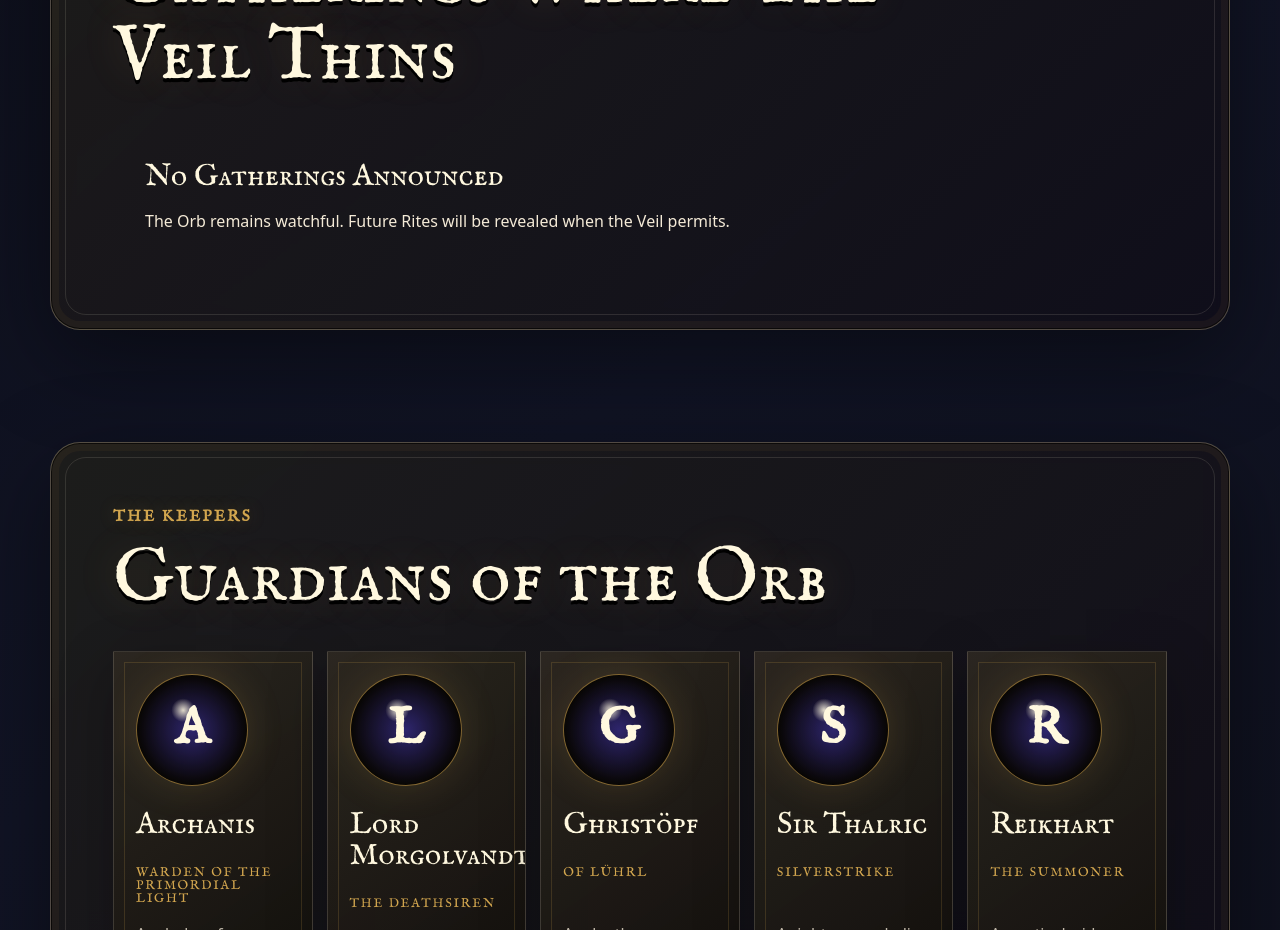
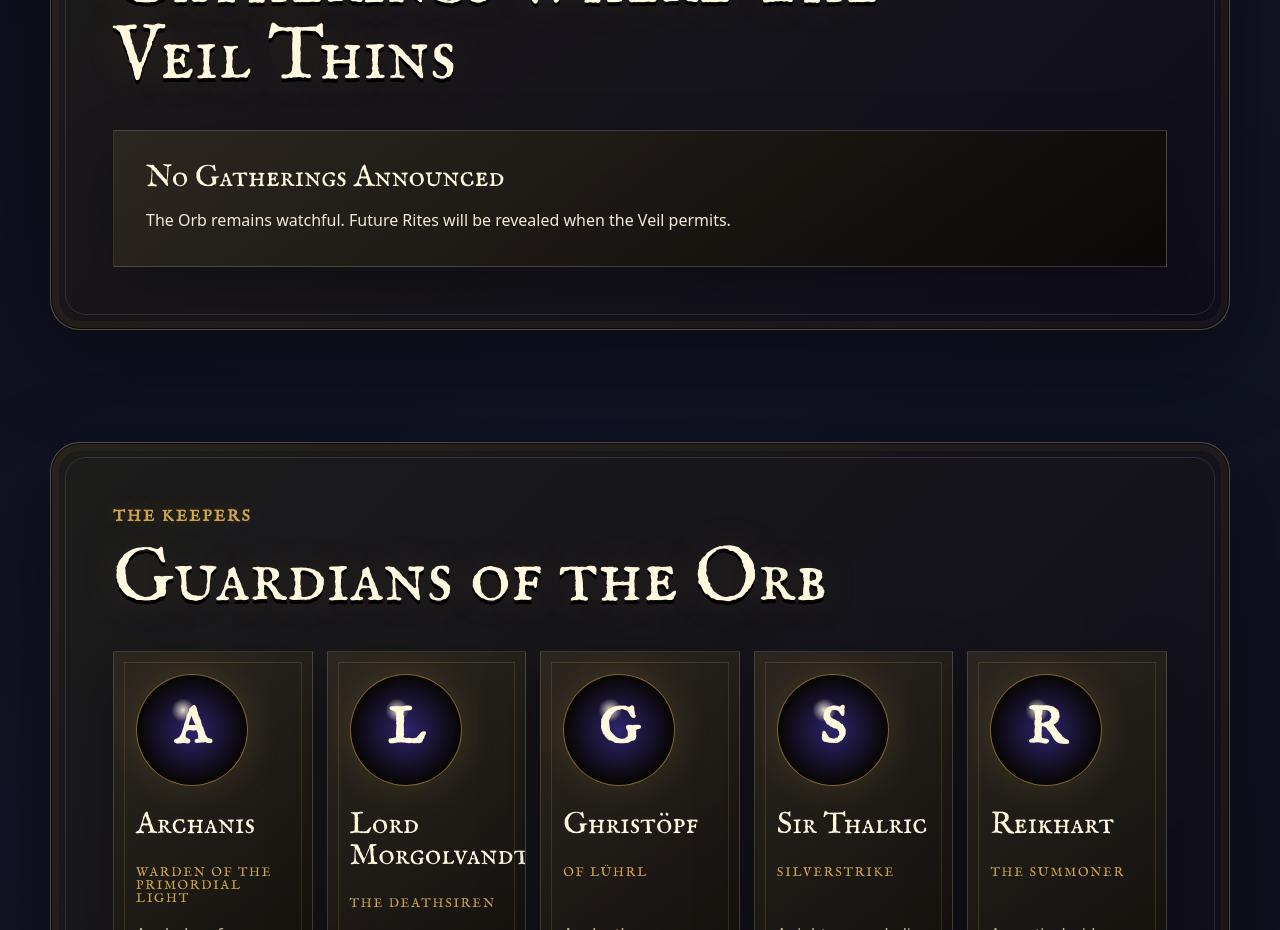
Before and after one commit to orbkeeper808/orbkeeper-site, a React (Vite) app in the folder orbkeeper-site/: page / in a window 1280 px wide. Shown: the part 2980-3910 px from the top of the page. Built offline with nearby package versions, Linux system fonts and the light colour scheme.

Commit message:
Update styles.css

```diff
--- a/orbkeeper-site/src/styles.css
+++ b/orbkeeper-site/src/styles.css
@@ -781,19 +781,23 @@ p {
 }
 
 .gathering-empty {
-  display: flex;
-  flex-direction: column;
-  align-items: flex-start;
+  position: relative;
+  overflow: hidden;
   padding: 32px;
+  border: 1px solid rgba(244, 234, 215, 0.18);
+  background:
+    linear-gradient(145deg, rgba(203, 185, 148, 0.16), rgba(7, 6, 4, 0.36)),
+    rgba(12, 10, 7, 0.86);
+  box-shadow: 0 20px 54px rgba(0, 0, 0, 0.28);
 }
 
 .gathering-empty h3 {
-  margin: 0 0 16px 0;
+  margin: 0 0 14px 0;
 }
 
 .gathering-empty p {
   margin: 0;
-  max-width: 600px;
+  max-width: 680px;
   line-height: 1.6;
 }
 
@@ -1220,9 +1224,21 @@ p {
     min-height: 82px;
   }
 
-  .hero-actions,
+    .hero {
+    overflow: hidden;
+  }
+
+  .hero-actions {
+    display: grid;
+    grid-template-columns: 1fr;
+    gap: 14px;
+    width: 100%;
+  }
+
   .hero-actions .rite-button {
     width: 100%;
+    max-width: 100%;
+    box-sizing: border-box;
   }
 }
 
```
